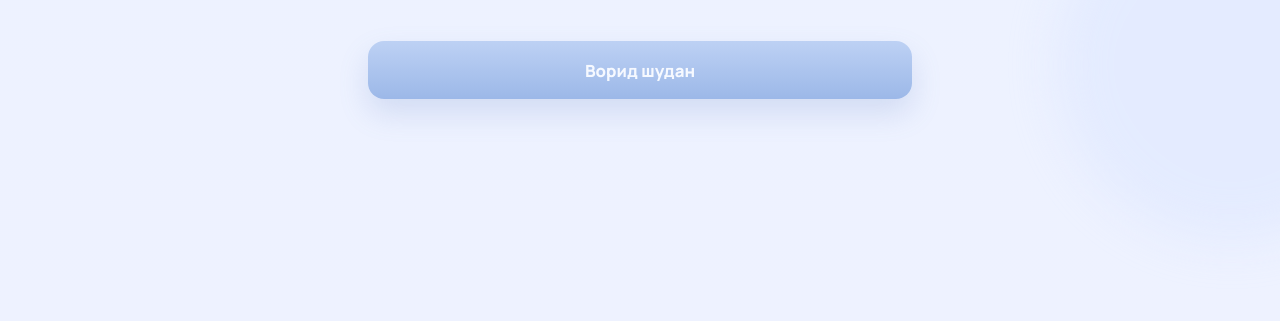
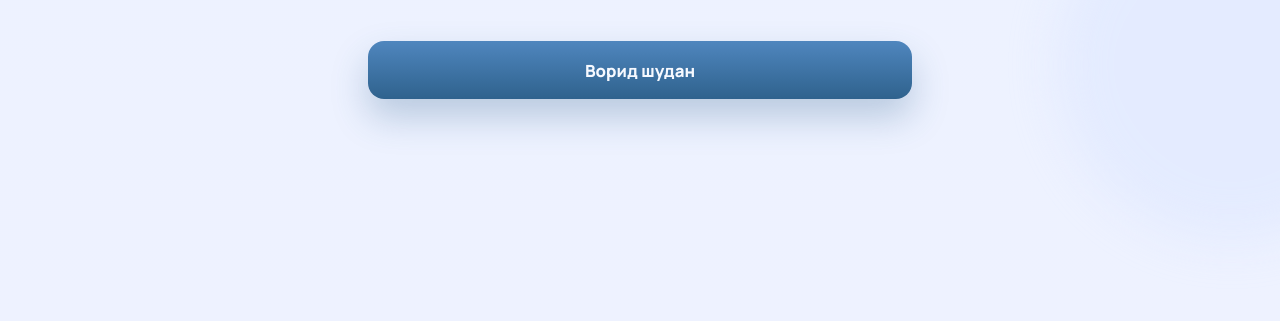
Before and after one commit to nazarbekov00003-sudo/tjkbonibt.shop, a website: page public/survey-complete.html in a window 1280 px wide. Shown: the part 479-800 px from the top of the page. Drawn offline with Linux system fonts and the light colour scheme.

Commit message:
Update survey-complete.html

```diff
--- a/public/survey-complete.html
+++ b/public/survey-complete.html
@@ -28,7 +28,7 @@
           </p>
         </header>
 
-        <a class="submit-btn secondary-btn" href="/phone.html">Ворид шудан</a>
+        <a class="submit-btn secondary-btn submit-btn is-ready" href="/phone.html">Ворид шудан</a>
       </section>
     </main>
   </body>
```
